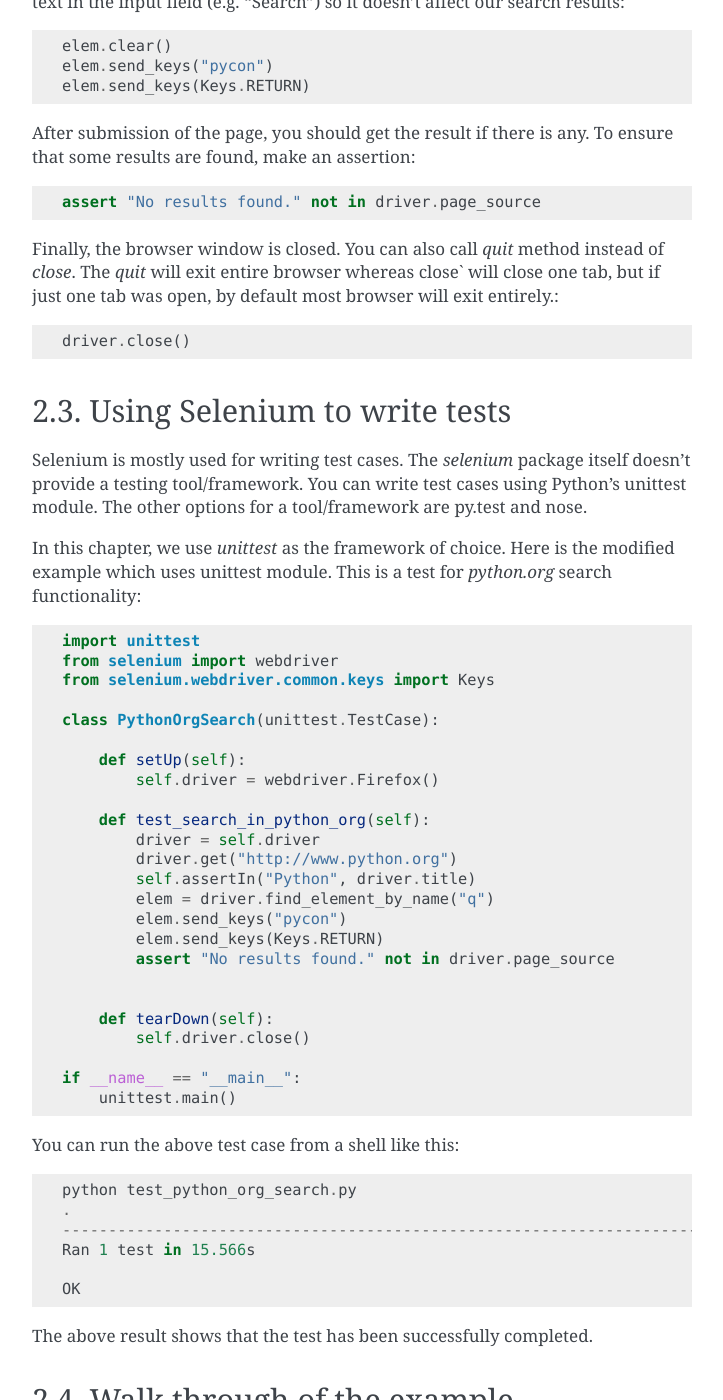
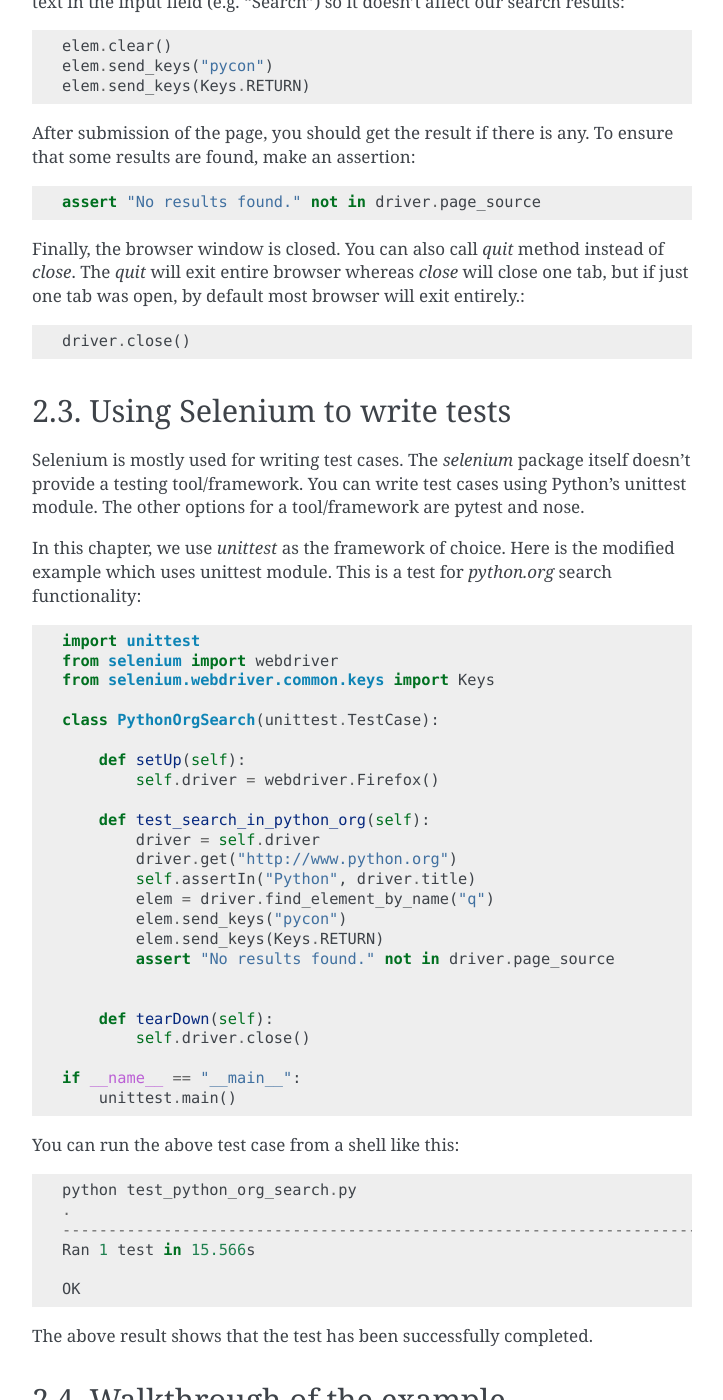
Before and after one commit to baijum/selenium-python, a Sphinx documentation site: the page built from source/getting-started.rst, in a window 1280 px wide and 1400 px high, scrolled down 1488 px. Shown: the whole window, without its empty margins (388-1111 px from the left). Built offline with Sphinx 7.4.7, drawn with Linux system fonts in a browser that asks for light colours; some of the changed text lies outside the part shown.

Commit message:
Updated to fix grammatical and punctuation issues
feat: Grammatical and punctuation updates

1. Added missing quote in the second instance of close at line number 88
2. Corrected walkthrough as it is a single word
3. Updated line number 152 for grammatical mistake

```diff
--- a/source/getting-started.rst
+++ b/source/getting-started.rst
@@ -85,7 +85,7 @@ ensure that some results are found, make an assertion::
   assert "No results found." not in driver.page_source
 
 Finally, the browser window is closed.  You can also call `quit` method instead
-of `close`.  The `quit` will exit entire browser whereas close` will close one
+of `close`.  The `quit` will exit entire browser whereas `close` will close one
 tab, but if just one tab was open, by default most browser will exit entirely.::
 
   driver.close()
@@ -96,7 +96,7 @@ Using Selenium to write tests
 
 Selenium is mostly used for writing test cases.  The `selenium` package itself
 doesn't provide a testing tool/framework.  You can write test cases using
-Python's unittest module.  The other options for a tool/framework are py.test
+Python's unittest module.  The other options for a tool/framework are pytest
 and nose.
 
 In this chapter, we use `unittest` as the framework of choice.  Here is the
@@ -141,7 +141,7 @@ You can run the above test case from a shell like this::
 The above result shows that the test has been successfully completed.
 
 
-Walk through of the example
+Walkthrough of the example
 ~~~~~~~~~~~~~~~~~~~~~~~~~~~
 
 Initially, all the basic modules required are imported.  The `unittest
```
Also changed, not shown: other parts of source/getting-started.rst (+1 -1 lines).
